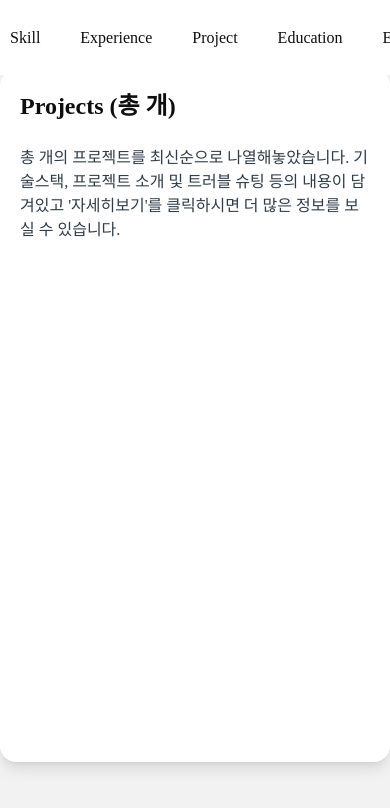
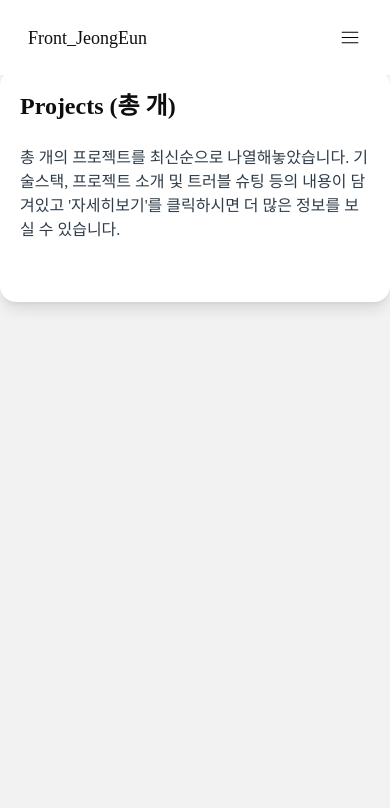
Before and after one commit to wjddms4107/jeongEun_portfolio, a Next.js app: page /ProjectSection in a window 390 px wide. Shown: the top 808 px of the page. Built offline with nearby package versions, Linux system fonts and the light colour scheme; a web font is replaced by a local one.

Commit message:
fix, add : 헤더 에러 및 meta 정보 추가

```diff
--- a/components/MainHeader.tsx
+++ b/components/MainHeader.tsx
@@ -49,6 +49,14 @@ export default function MainHeader() {
   }, []);
 
   useEffect(() => {
+    if (window.innerWidth <= 900) {
+      setIsMobile(true);
+    } else {
+      setIsMobile(false);
+    }
+  }, []);
+
+  useEffect(() => {
     const mode = localStorage.getItem("theme");
 
     if (mode === "light" || mode === "dark") {
--- a/pages/ProjectSection.tsx
+++ b/pages/ProjectSection.tsx
@@ -47,7 +47,7 @@ export default function ProjectSection({ projects }: IProps) {
         트러블 슈팅 등의 내용이 담겨있고 '자세히보기'를 클릭하시면 더 많은 정보를 보실 수 있습니다.
       </h3>
 
-      <div className="h-[500px] lg:h-[700px] pt-10 lg:pb-5 flex snap-mandatory snap-x overflow-x-scroll lg:scrollbar-hide">
+      <div className="lg:h-[700px] pt-10 lg:pb-5 flex snap-mandatory snap-x overflow-x-scroll lg:scrollbar-hide">
         {projectBoxs}
       </div>
     </motion.div>
--- a/pages/_document.tsx
+++ b/pages/_document.tsx
@@ -12,6 +12,9 @@ export default function Document() {
           href="https://fonts.googleapis.com/css2?family=Indie+Flower&family=Josefin+Sans&family=Lobster&family=Roboto&display=swap"
           rel="stylesheet"
         />
+        <meta property="og:url" content="https://jeong-eun-portfolio.vercel.app/"></meta>
+        <meta property="og:title" content="Front_JeongEun Portfolio"></meta>
+        <meta property="og:description" content="프론트엔드 개발자 노정은 포트폴리오입니다."></meta>
       </Head>
       <body>
         <Main />
--- a/pages/components/ProjectBox.tsx
+++ b/pages/components/ProjectBox.tsx
@@ -48,7 +48,7 @@ export default function ProjectBox({ isClicked, onClick, details, layoutId }: IP
         {isClicked ? (
           <div
             onClick={() => handleOpenBox(details?.id)}
-            className="rounded-2xl h-full bg-neutral-100 dark:bg-darkMiddleGray200"
+            className="min-h-[480px] lg:min-h-full h-full rounded-2xl  bg-neutral-100 dark:bg-darkMiddleGray200"
           >
             <Image
               src={details?.src[0]}
@@ -126,7 +126,7 @@ export default function ProjectBox({ isClicked, onClick, details, layoutId }: IP
             </div>
           </div>
         ) : (
-          <div className="h-full lg:text-xl break-all flex items-center justify-center text-deepGray dark:text-darkMiddleGray300 font-semibold text-center p-2">
+          <div className="min-h-[480px] lg:h-[auto] lg:text-xl break-all flex items-center justify-center text-deepGray dark:text-darkMiddleGray300 font-semibold text-center p-2">
             {details?.title}
           </div>
         )}
```
